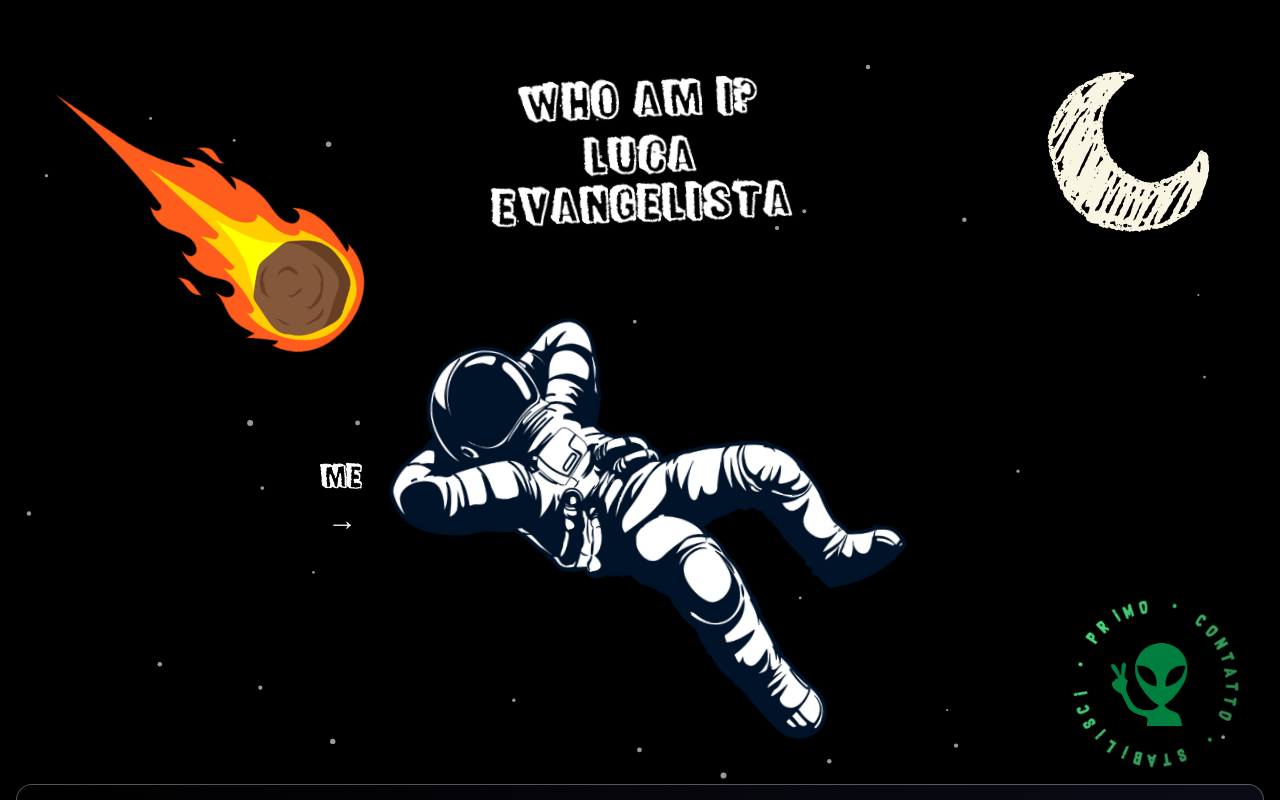
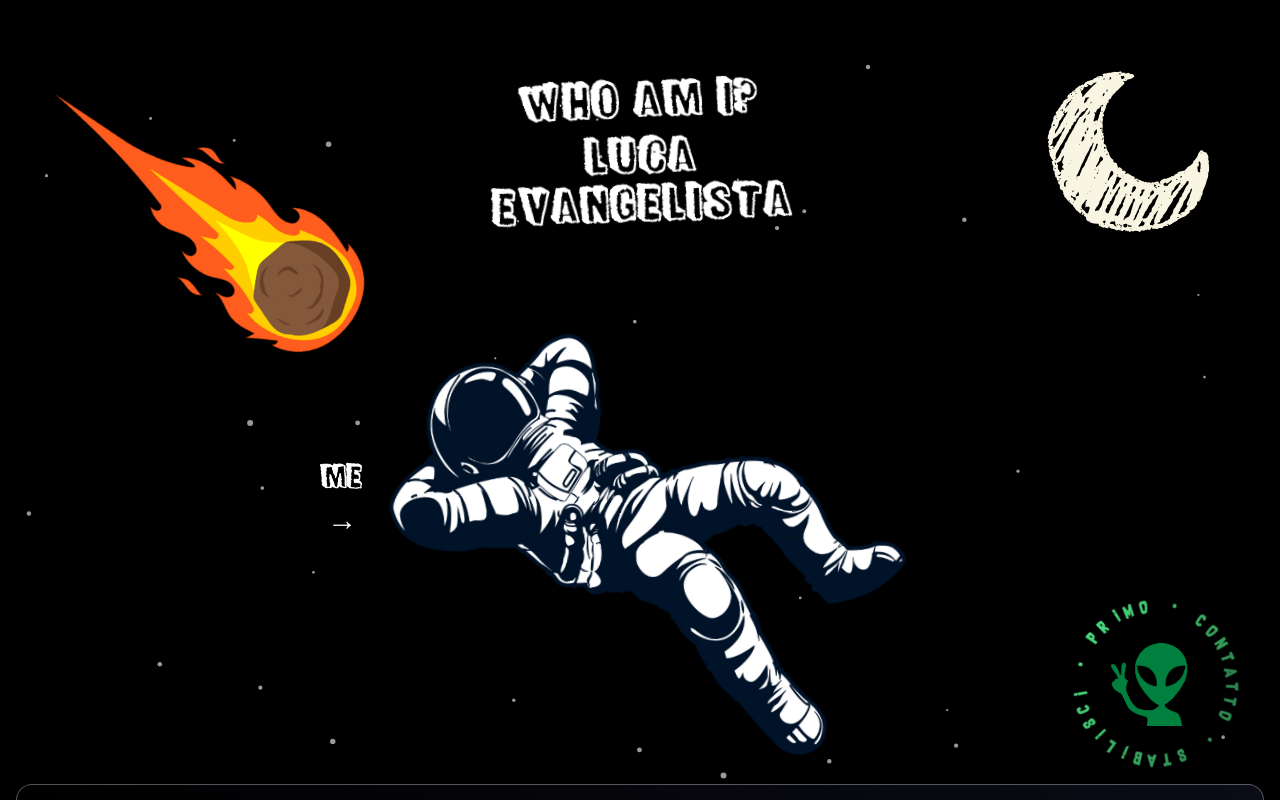
Before and after one commit to Luceva2002/Portfolio, a Next.js app: page / in a window 1280 px wide. Shown: the top 800 px of the page. Built offline with nearby package versions, Linux system fonts and the light colour scheme.

Commit message:
Space Portfolio Optimized

```diff
--- a/app/page.tsx
+++ b/app/page.tsx
@@ -101,7 +101,7 @@ export default function Home() {
 
           {/* Astronauta centrale con effetto scroll per tutti */}
           <motion.div
-            className="flex justify-center pt-48 items-center min-h-[40vh] md:min-h-[40vh] relative z-15 pt-16 md:pt-56"
+            className="flex justify-center pt-40 items-center min-h-[40vh] md:min-h-[40vh] relative z-15 md:pt-60"
             style={{
               scale: astronautScale,
             }}
```
